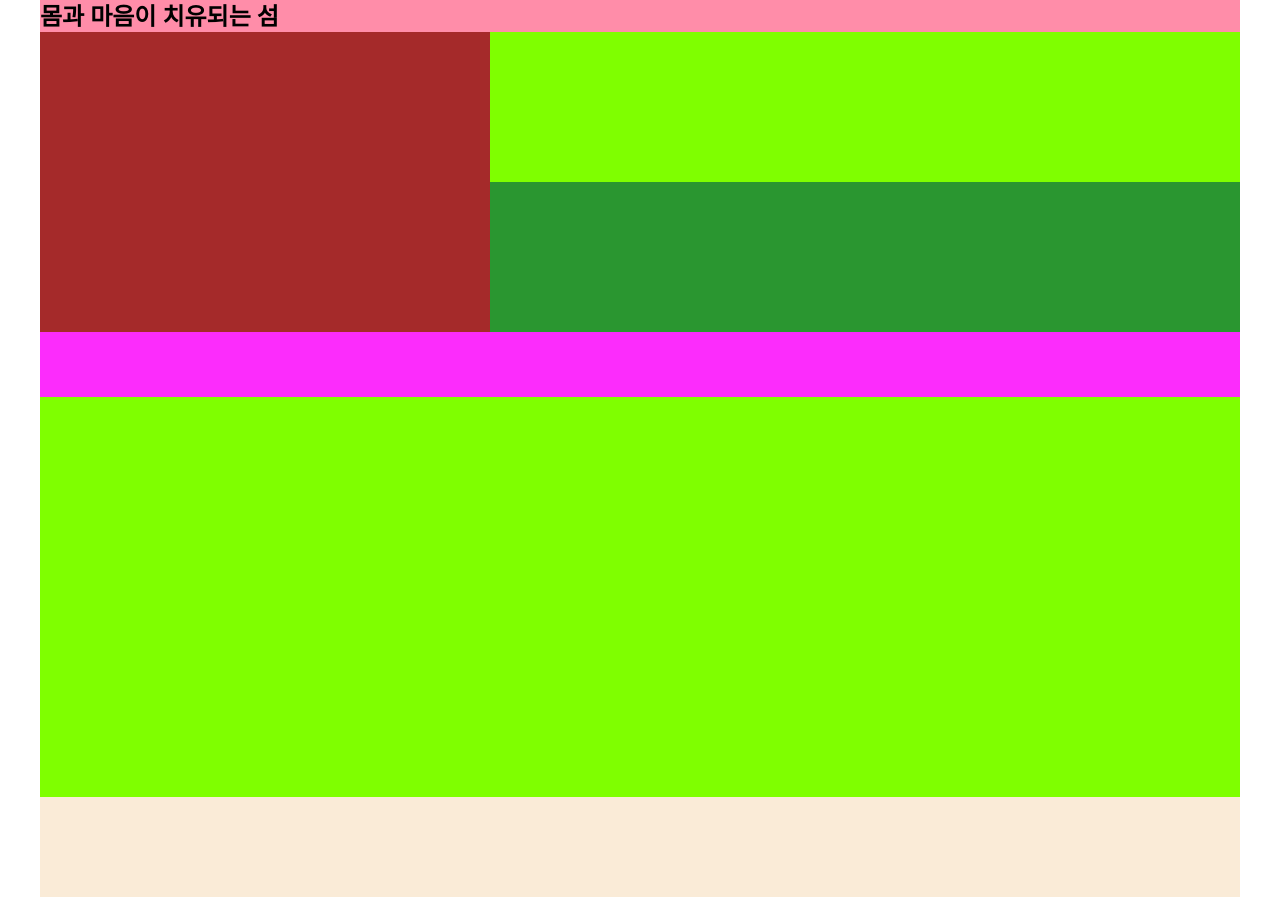
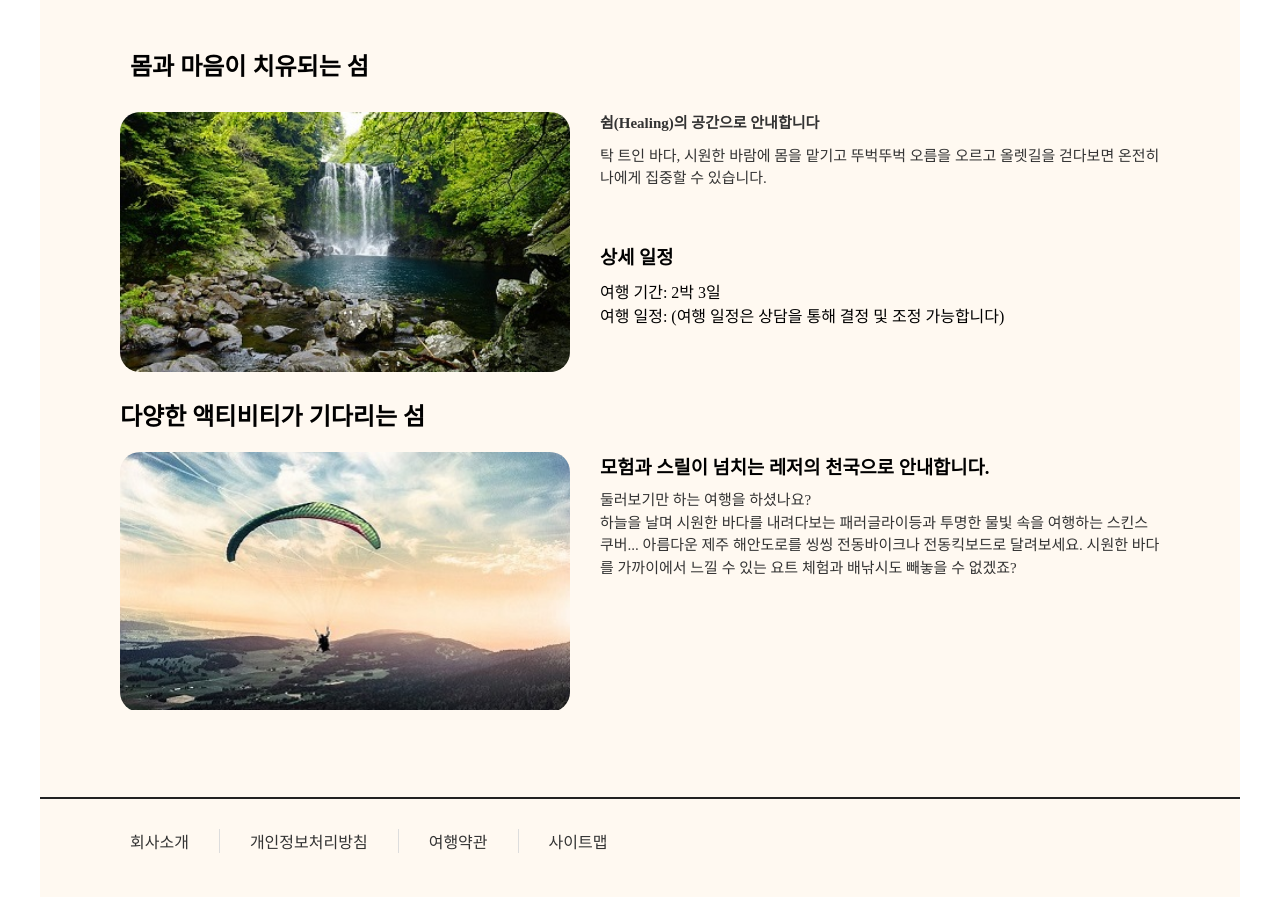
Before and after one commit to HongEungyung/layout_ex1, a plain HTML site: page index.html in a window 1280 px wide. Shown: the part 103-1000 px from the top of the page. Drawn offline with Linux system fonts and the light colour scheme.

Commit message:
dream jeju 완성

```diff
--- a/css/index.css
+++ b/css/index.css
@@ -16,19 +16,19 @@ a {
 .container {
   width: 1200px;
   height: 1000px;
-  background-color: antiquewhite;
+  background-color: rgb(255, 249, 241);
   margin: auto;
 }
 /* 상단 */
 .header {
   width: 100%;
   height: 100px;
-  background-color: #004455;
+  /* background-color: #004455; */
 }
 /* 로고 */
 .logo {
   width: 300px;
-  background-color: aqua;
+  background-color: #004455;
   float: left;
 }
 .logo h1 {
@@ -43,7 +43,7 @@ a {
 nav {
   position: relative;
   width: 900px;
-  background-color: blue;
+  background-color: #004455;
   float: right;
   height: 100%;
 }
@@ -54,7 +54,7 @@ nav {
   width: calc(100% - 100px);
   height: 60px;
   margin-top: 40px;
-  background-color: violet;
+  /* background-color: violet; */
 }
 #topMenu li {
   width: calc(100% / 4);
@@ -69,7 +69,7 @@ nav {
   background-color: aquamarine;
 }
 #topMenu li:hover {
-  background-color: rgb(98, 197, 164);
+  background-color: #004455;
 }
 #topMenu li:hover a {
   color: #fff;
@@ -83,47 +83,95 @@ nav {
 .contents {
   width: 100%;
   height: 800px;
-  background-color: rgb(167, 227, 255);
+  padding: 40px 80px;
+  /* background-color: rgb(167, 227, 255); */
 }
 /* 힐링 */
 .main-top {
   width: 100%;
   height: calc(100% / 2);
-  background-color: rgb(252, 44, 252);
+  /* background-color: rgb(252, 44, 252); */
 }
 /* title */
 .main-top h2 {
-  background-color: rgb(255, 141, 169);
+  padding: 10px;
+  /* background-color: rgb(255, 141, 169); */
 }
 /* 설명 */
 .description {
   width: 100%;
   height: 300px;
-  background-color: blueviolet;
+  padding: 20px 0;
+  /* background-color: blueviolet; */
 }
 .desc-img {
   float: left;
   width: 450px;
   height: 100%;
-  background-color: brown;
+  border-radius: 20px;
+  overflow: hidden;
+  /* background-color: brown; */
+}
+/* 이미지넣을 범위 박스 안에 이미지대로 너비 줘야함 */
+/* 이미지 영역과 실제 이미지 구분하기 */
+.desc-img img {
+  width: 103%;
+  transition: all 0.5s;
+  cursor: pointer;
+}
+.desc-img img:hover {
+  width: 110%;
+  filter: brightness(1.2);
+  /* 필터 종류 많음 */
+  /* filter: blur(2px); */
 }
 .desc-detail {
   float: left;
   width: calc(100% - 450px);
   height: 100%;
-  background-color: cadetblue;
+  padding-left: 30px;
+  /* background-color: cadetblue; */
 }
-.detail-top{
-    height: calc(100% / 2);
-    background-color: chartreuse;
+.detail-top {
+  height: calc(100% / 2);
+  /* background-color: chartreuse; */
 }
-.detail-bottom{
-    height: calc(100% / 2);
-    background-color: rgb(42, 150, 48);
+.desc-detail p {
+  font-size: 15px;
+  color: #333;
+  line-height: 1.5;
+  /* line-height: 2는 두배란 뜻임 =30px */
+}
+.p_top {
+  font-weight: bold;
+  margin-bottom: 10px;
+}
+.detail-bottom {
+  height: calc(100% / 2);
+  /* background-color: rgb(42, 150, 48); */
+}
+h3{
+  margin-bottom: 10px;
 }
 /* 액티비티 */
 .main-bottom {
   height: calc(100% / 2);
-  background-color: chartreuse;
+  /* background-color: chartreuse; */
 }
 /* 하단 */
+footer {
+  width: 100%;
+  height: 100px;
+  padding: 30px 60px;
+  border-top: 2px solid #222;
+  /* background-color: #daebf0; */
+}
+#bottomMenu ul li{
+  float: left;
+  padding: 0 30px;
+  border-right: 1px solid #ddd;
+  /* background-color: bisque; */
+}
+#bottomMenu ul li:last-child{
+  border: none;
+}
--- a/css/style.css
+++ /dev/null
@@ -1 +0,0 @@
-@charset "utf-8";
--- a/index.html
+++ b/index.html
@@ -33,39 +33,59 @@
         <div class="main-top">
           <!-- title -->
           <h2>몸과 마음이 치유되는 섬</h2>
-          <!-- 설명 -->
+          <!-- 설명 전체-->
           <div class="description">
-            <!-- 설명 이미지 -->
+            <!-- 이미지 -->
             <div class="desc-img">
-                 <img src="" alt="">
+              <img src="valley.jpg" alt="폭포" />
             </div>
             <!-- 자세한 설명 -->
             <div class="desc-detail">
               <!-- detail-top -->
-                 <div class="detail-top"></div>
+              <div class="detail-top">
+                <p class="p_top">쉼(Healing)의 공간으로 안내합니다</p>
+                <p class="p_bt">탁 트인 바다, 시원한 바람에 몸을 맡기고 뚜벅뚜벅 오름을 오르고 올렛길을 걷다보면 온전히 나에게 집중할 수 있습니다.</p>
+              </div>
               <!-- detail-bottom -->
-                 <div class="detail-bottom"></div>
+              <div class="detail-bottom">
+                <h3>상세 일정</h3>
+                <ul>
+                  <li>여행 기간: 2박 3일</li>
+                  <li>여행 일정: (여행 일정은 상담을 통해 결정 및 조정 가능합니다)</li>
+                </ul>
               </div>
-            <div class="main-top-story-right">
-              <div class="main-top-story-right-first"></div>
-              <div class="main-top-story-right-second"></div>
             </div>
           </div>
         </div>
         <!-- 액티비티 -->
         <div class="main-bottom">
-          <div class="main-bottom-title"></div>
-          <div class="main-bottom-story">
-            <div class="main-bottom-stoy-left"></div>
-            <div class="main-bottom-story-right">
-              <div class="main-bottom-story-right-first"></div>
-              <div class="main-bottom-story-right-second"></div>
+          <h2>다양한 액티비티가 기다리는 섬</h2>
+          <!-- 설명 전체-->
+          <div class="description">
+            <!-- 이미지 -->
+            <div class="desc-img">
+              <img src="Paragliding.jpg" alt="패러글라이딩" />
+            </div>
+            <!-- 자세한 설명 -->
+            <div class="desc-detail">
+              <h3>모험과 스릴이 넘치는 레저의 천국으로 안내합니다.</h3>
+              <p>둘러보기만 하는 여행을 하셨나요?</p>
+              <p>하늘을 날며 시원한 바다를 내려다보는 패러글라이등과 투명한 물빛 속을 여행하는 스킨스쿠버... 아름다운 제주 해안도로를 씽씽 전동바이크나 전동킥보드로 달려보세요. 시원한 바다를 가까이에서 느낄 수 있는 요트 체험과 배낚시도 빼놓을 수 없겠죠?</p>
             </div>
           </div>
         </div>
       </main>
       <!-- 하단 -->
-      <footer class="footer"></footer>
+      <footer class="footer">
+        <section id="bottomMenu">
+          <ul>
+            <li><a href="#">회사소개</a></li>
+            <li><a href="#">개인정보처리방침</a></li>
+            <li><a href="#">여행약관</a></li>
+            <li><a href="#">사이트맵</a></li>
+          </ul>
+        </section>
+      </footer>
     </div>
   </body>
 </html>
```
Also changed, not shown: KakaoTalk_20241230_111712579.png (added), Paragliding.jpg (added), valley.jpg (added). Lines whose indentation alone changed are shown as unchanged.
